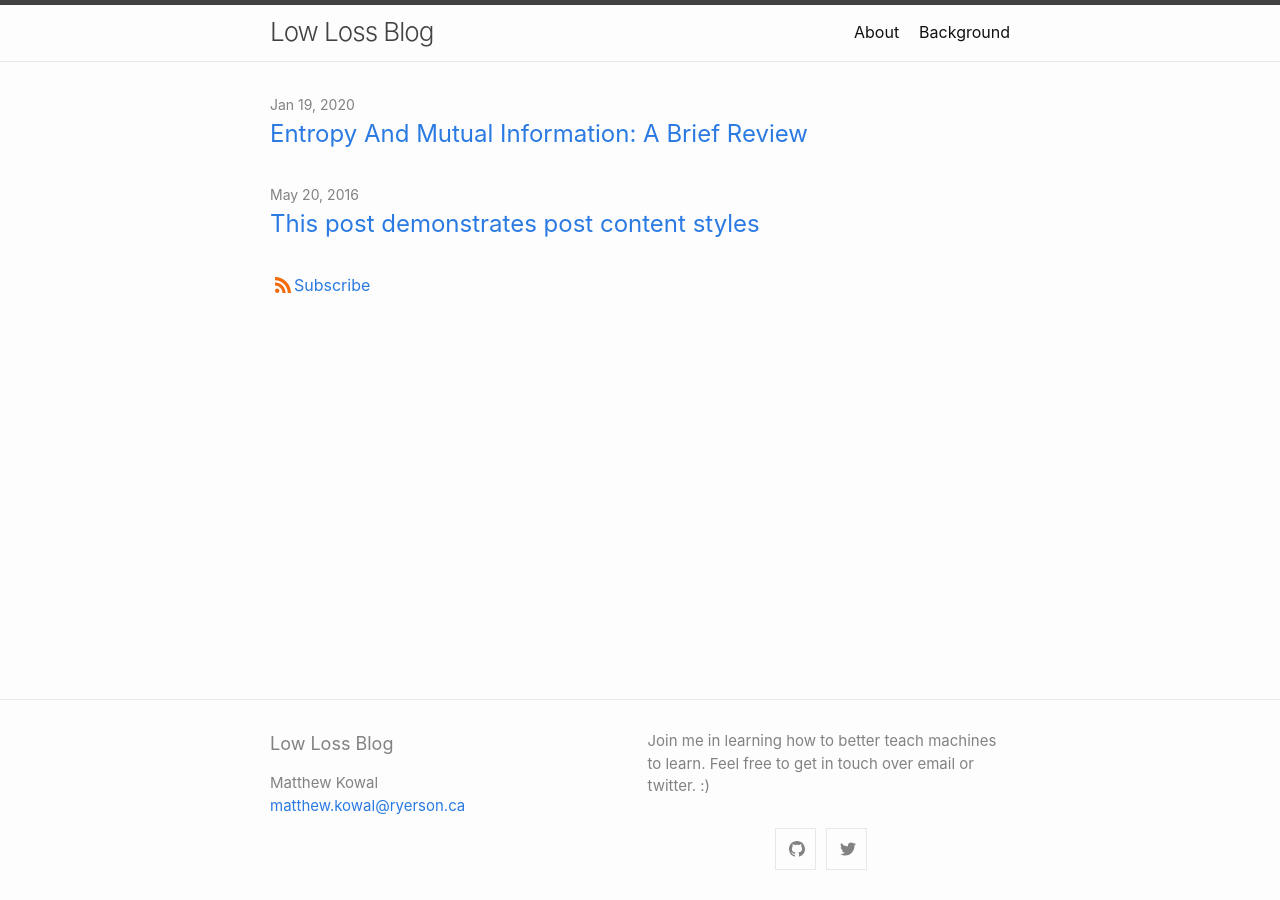
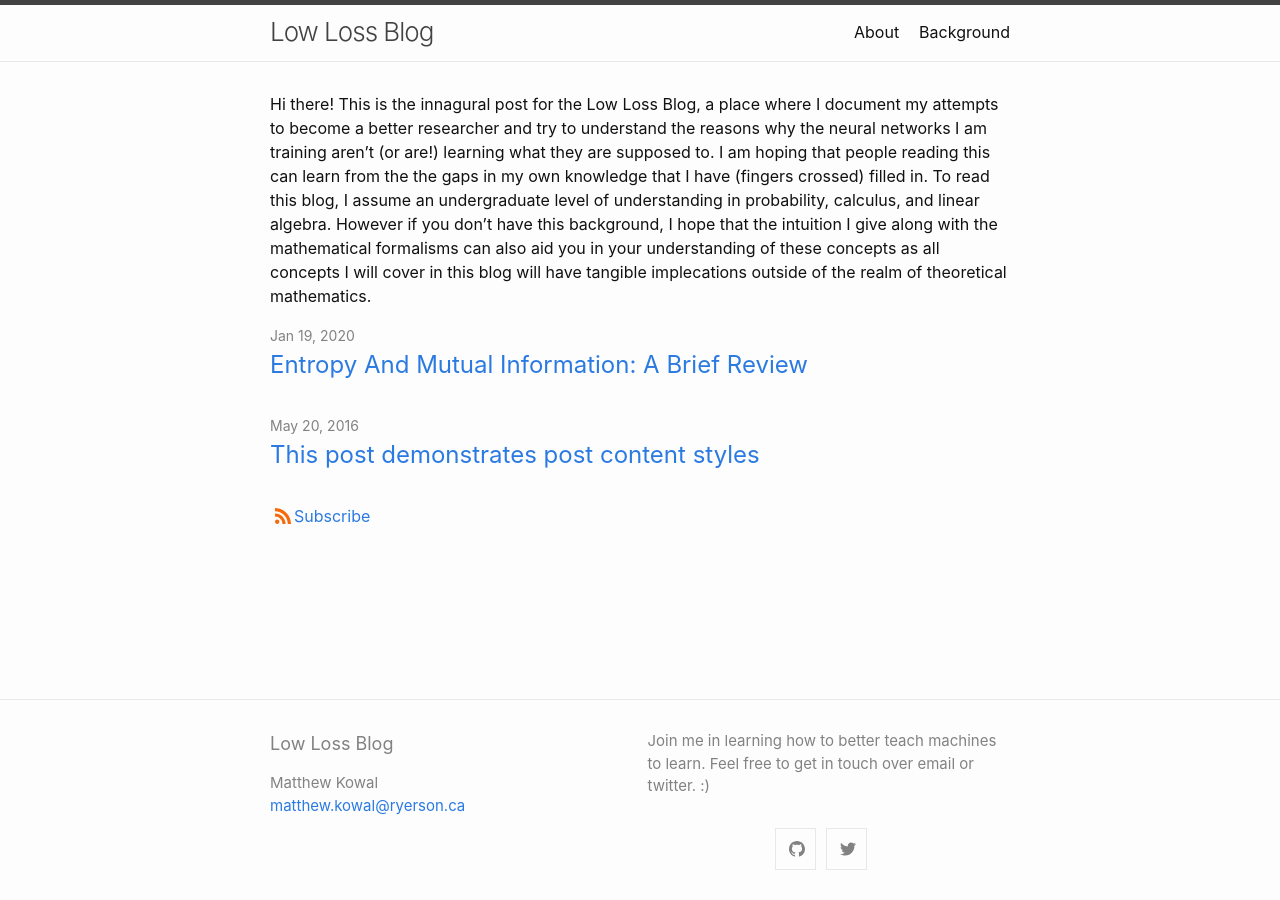
Before and after one commit to MKowal2/MKowal4.github.io, a Jekyll site: the page built from index.md, in a window 1280 px wide. Built offline with Jekyll 4.4.1, drawn with Linux system fonts in a browser that asks for light colours.

Commit message:
Update index.md

```diff
--- a/index.md
+++ b/index.md
@@ -7,3 +7,4 @@
 #
 layout: home
 ---
+Hi there! This is the innagural post for the Low Loss Blog, a place where I document my attempts to become a better researcher and try to understand the reasons why the neural networks I am training aren't (or are!) learning what they are supposed to. I am hoping that people reading this can learn from the the gaps in my own knowledge that I have (fingers crossed) filled in. To read this blog, I assume an undergraduate level of understanding in probability, calculus, and linear algebra. However if you don't have this background, I hope that the intuition I give along with the mathematical formalisms can also aid you in your understanding of these concepts as all concepts I will cover in this blog will have tangible implecations outside of the realm of theoretical mathematics.
```
